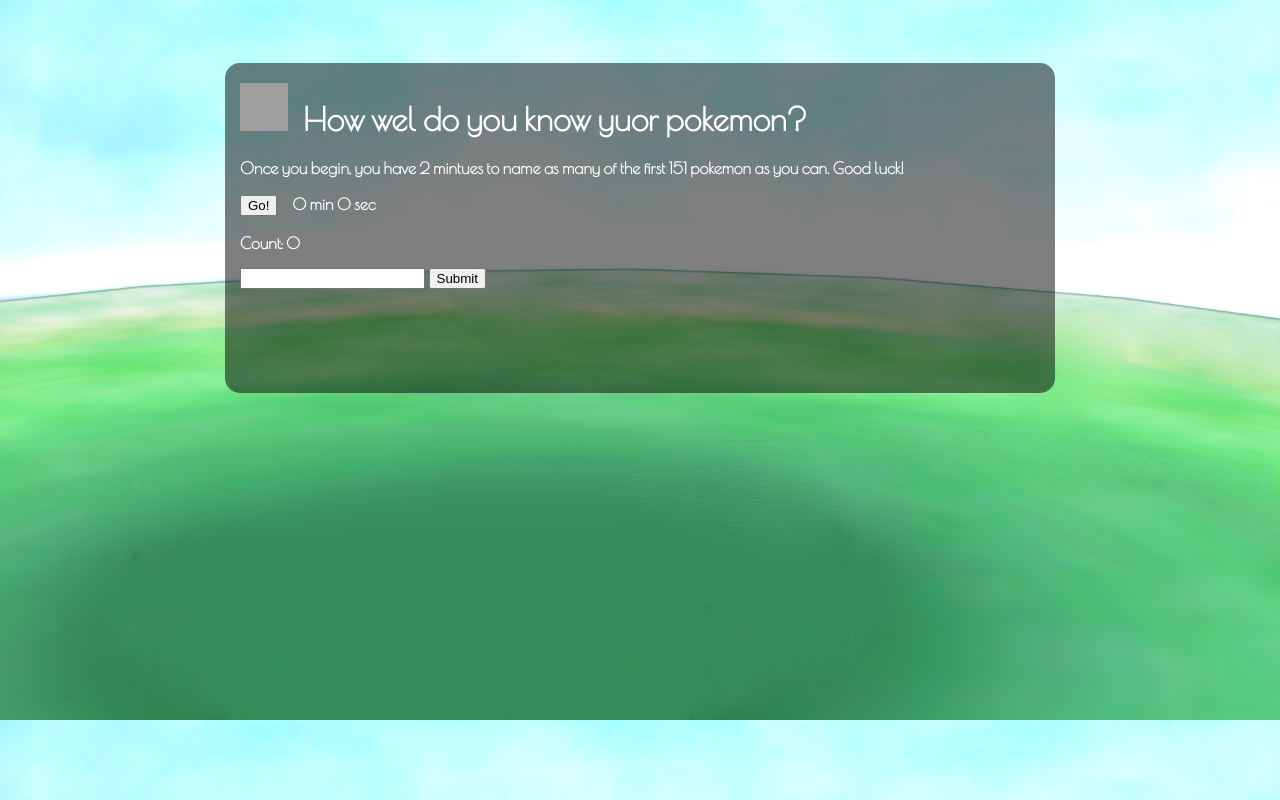
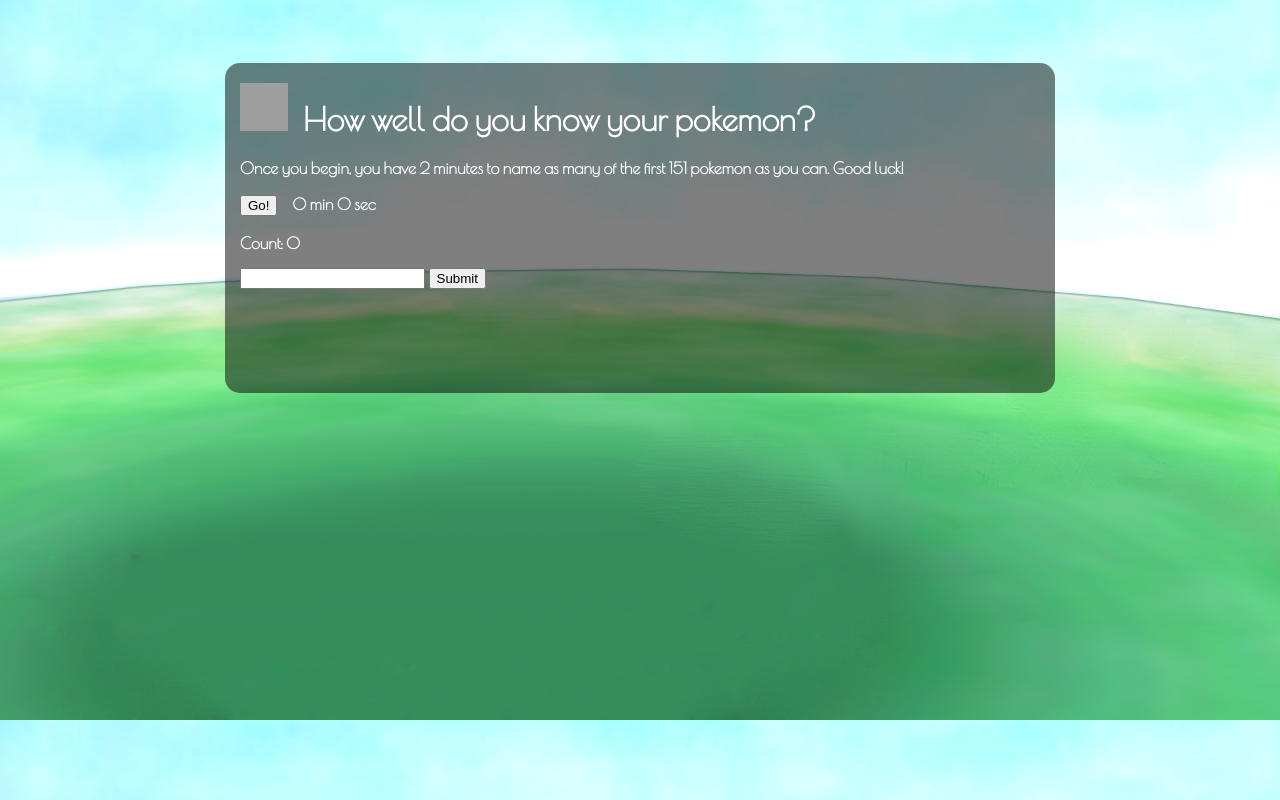
Before and after one commit to ortegajohn/Pokemon_fix, a plain HTML site: page index.html in a window 1280 px wide. Drawn offline with nearby package versions, Linux system fonts and the light colour scheme; grey boxes are pictures that could not be loaded.

Commit message:
spelling fixes

```diff
--- a/index.html
+++ b/index.html
@@ -313,8 +313,8 @@
 	<body>
 		<div id="container" class="container">
 			<div id="banner" class="banner">
-				<span><img height="48px" width="48px" style="display: inline-block;" src="http://fc06.deviantart.net/fs71/i/2011/030/2/7/pokedex_by_dorifutorabbit-d38eqri.png" alt="" /></span><h1 style="display: inline-block; margin-left: 15px;" margin-top: -15px;"">How wel do you know yuor pokemon?</h1>
-				<div>Once you begin, you have 2 mintues to name as many of the first 151 pokemon as you can. Good luck!</div>
+				<span><img height="48px" width="48px" style="display: inline-block;" src="http://fc06.deviantart.net/fs71/i/2011/030/2/7/pokedex_by_dorifutorabbit-d38eqri.png" alt="" /></span><h1 style="display: inline-block; margin-left: 15px;" margin-top: -15px;"">How well do you know your pokemon?</h1>
+				<div>Once you begin, you have 2 minutes to name as many of the first 151 pokemon as you can. Good luck!</div>
 				<br />
 				<div><button id="begin-button" onclick="">Go!</button><span id="timer" class="timer">0 min 0 sec</span></div>
 			</div>
```
